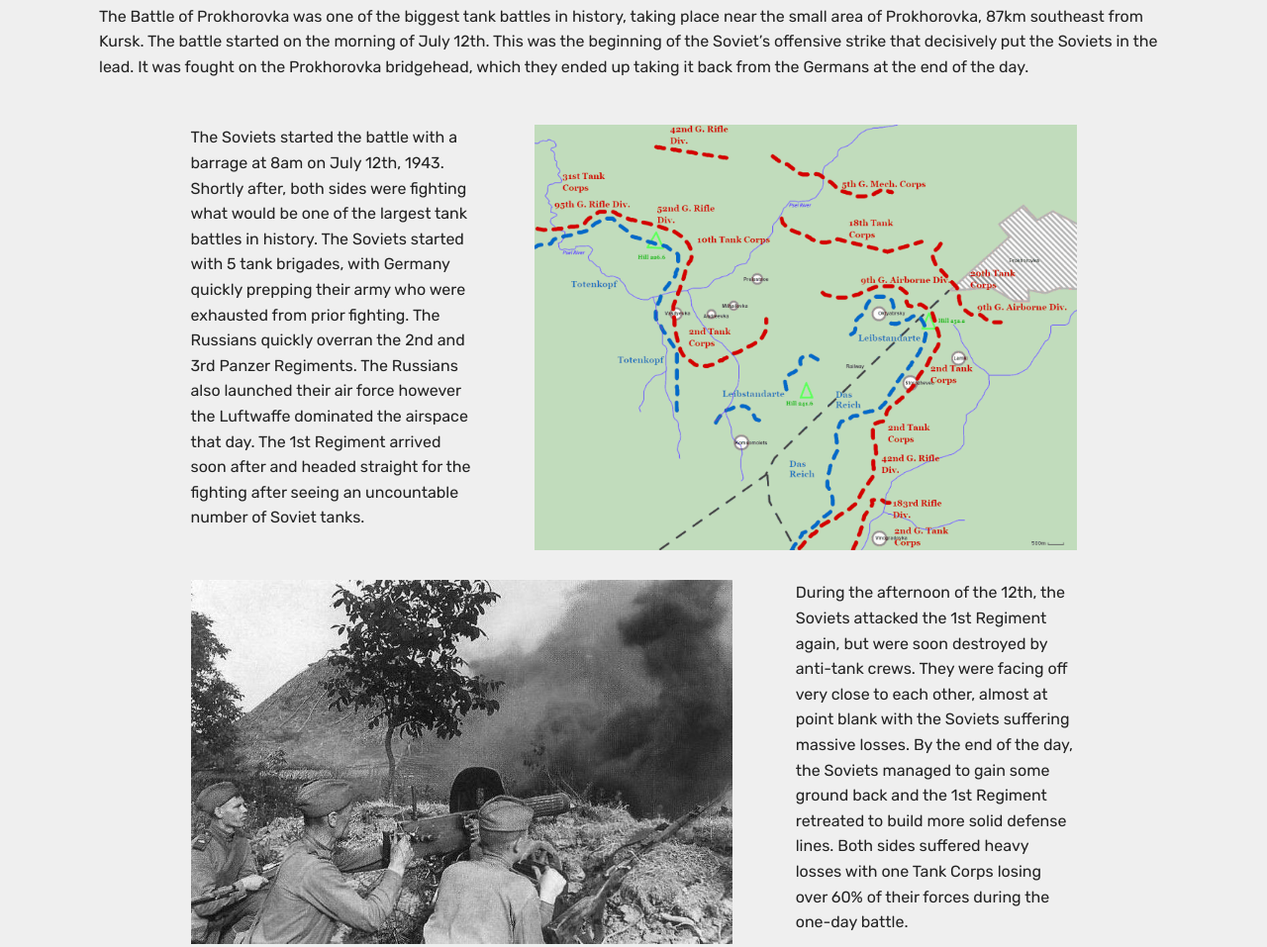
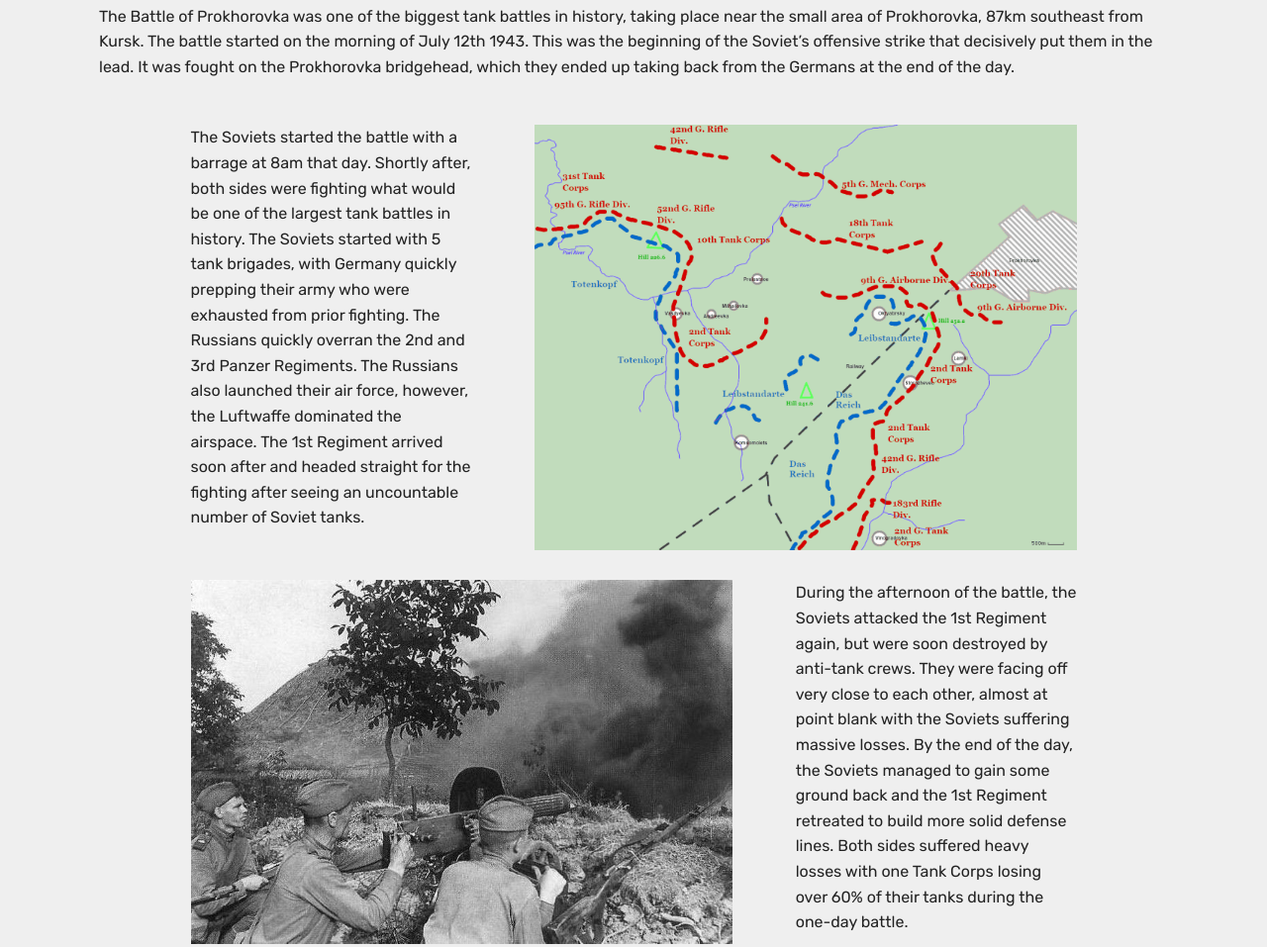
Before and after one commit to bluejunimo/kursk, a plain HTML site: page index.html in a window 1280 px wide. Shown: the part 3036-3993 px from the top of the page at 99% size. Drawn offline with Linux system fonts and the light colour scheme; files whose address does not match are found by name.

Commit message:
Update index.html

```diff
--- a/index.html
+++ b/index.html
@@ -176,7 +176,7 @@
 
     <div class="container">
         <div class="media-container-row">
-            <div class="mbr-text col-12 mbr-fonts-style display-7 col-md-12"><p>The Battle of Prokhorovka was one of the biggest tank battles in history, taking place near the small area of Prokhorovka, 87km southeast from Kursk. The battle started on the morning of July 12th. This was the beginning of the Soviet’s offensive strike that decisively put the Soviets in the lead. It was fought on the Prokhorovka bridgehead, which they ended up taking it back from the Germans at the end of the day.&nbsp;</p></div>
+            <div class="mbr-text col-12 mbr-fonts-style display-7 col-md-12"><p>The Battle of Prokhorovka was one of the biggest tank battles in history, taking place near the small area of Prokhorovka, 87km southeast from Kursk. The battle started on the morning of July 12th 1943. This was the beginning of the Soviet’s offensive strike that decisively put them in the lead. It was fought on the Prokhorovka bridgehead, which they ended up taking back from the Germans at the end of the day.&nbsp;</p></div>
         </div>
     </div>
 </section>
@@ -191,7 +191,7 @@
                 <div class="media-container-row">
                     <div class="media-content">
                         <div class="mbr-section-text">
-                            <p class="mbr-text align-right mb-0 mbr-fonts-style display-7">The Soviets started the battle with a barrage at 8am on July 12th, 1943. Shortly after, both sides were fighting what would be one of the largest tank battles in history. The Soviets started with 5 tank brigades, with Germany quickly prepping their army who were exhausted from prior fighting. The Russians quickly overran the 2nd and 3rd Panzer Regiments. The Russians also launched their air force however the Luftwaffe dominated the airspace that day. The 1st Regiment arrived soon after and headed straight for the fighting after seeing an uncountable number of Soviet tanks.<br></p>
+                            <p class="mbr-text align-right mb-0 mbr-fonts-style display-7">The Soviets started the battle with a barrage at 8am that day. Shortly after, both sides were fighting what would be one of the largest tank battles in history. The Soviets started with 5 tank brigades, with Germany quickly prepping their army who were exhausted from prior fighting. The Russians quickly overran the 2nd and 3rd Panzer Regiments. The Russians also launched their air force, however, the Luftwaffe dominated the airspace. The 1st Regiment arrived soon after and headed straight for the fighting after seeing an uncountable number of Soviet tanks.<br></p>
                         </div>
                     </div>
                     <div class="mbr-figure" style="width: 200%;">
@@ -213,7 +213,7 @@
                 <div class="media-container-row">
                     <div class="media-content">
                         <div class="mbr-section-text">
-                            <p class="mbr-text align-right mb-0 mbr-fonts-style display-7">During the afternoon of the 12th, the Soviets attacked the 1st Regiment again, but were soon destroyed by anti-tank crews. They were facing off very close to each other, almost at point blank with the Soviets suffering massive losses. By the end of the day, the Soviets managed to gain some ground back and the 1st Regiment retreated to build more solid defense lines. Both sides suffered heavy losses with one Tank Corps losing over 60% of their forces during the one-day battle.<br></p>
+                            <p class="mbr-text align-right mb-0 mbr-fonts-style display-7">During the afternoon of the battle, the Soviets attacked the 1st Regiment again, but were soon destroyed by anti-tank crews. They were facing off very close to each other, almost at point blank with the Soviets suffering massive losses. By the end of the day, the Soviets managed to gain some ground back and the 1st Regiment retreated to build more solid defense lines. Both sides suffered heavy losses with one Tank Corps losing over 60% of their tanks during the one-day battle.<br></p>
                         </div>
                     </div>
                     <div class="mbr-figure" style="width: 200%;">
@@ -247,7 +247,7 @@
 
     <div class="container">
         <div class="media-container-row">
-            <div class="mbr-text col-12 mbr-fonts-style display-7 col-md-12"><p>The Battle of Kursk was the first battle that successfully stopped a German offensive before achieving its goal. It was a big victory for the Soviets, and they even gained some ground after the battle was finished. They were underdogs with inferior weapons and technology, however they had significantly more soldiers. The Soviets lost more men and resources than Germany but made up by being a larger country with considerably more manpower than Germany. This became known as last major offensive the Germans launched on Russia, during World War 2.</p></div>
+            <div class="mbr-text col-12 mbr-fonts-style display-7 col-md-12"><p>The Battle of Kursk was the first battle that successfully stopped a German offensive before achieving its goal. It was a big victory for the Soviets, and they even gained some ground after the battle was finished. They were underdogs with inferior weapons and technology, however they had significantly more soldiers. The Soviets lost more men and resources than Germany but made up by being a larger country with considerably more manpower. This became known as last major offensive the Germans launched on Russia during World War 2.</p></div>
         </div>
     </div>
 </section>
```
